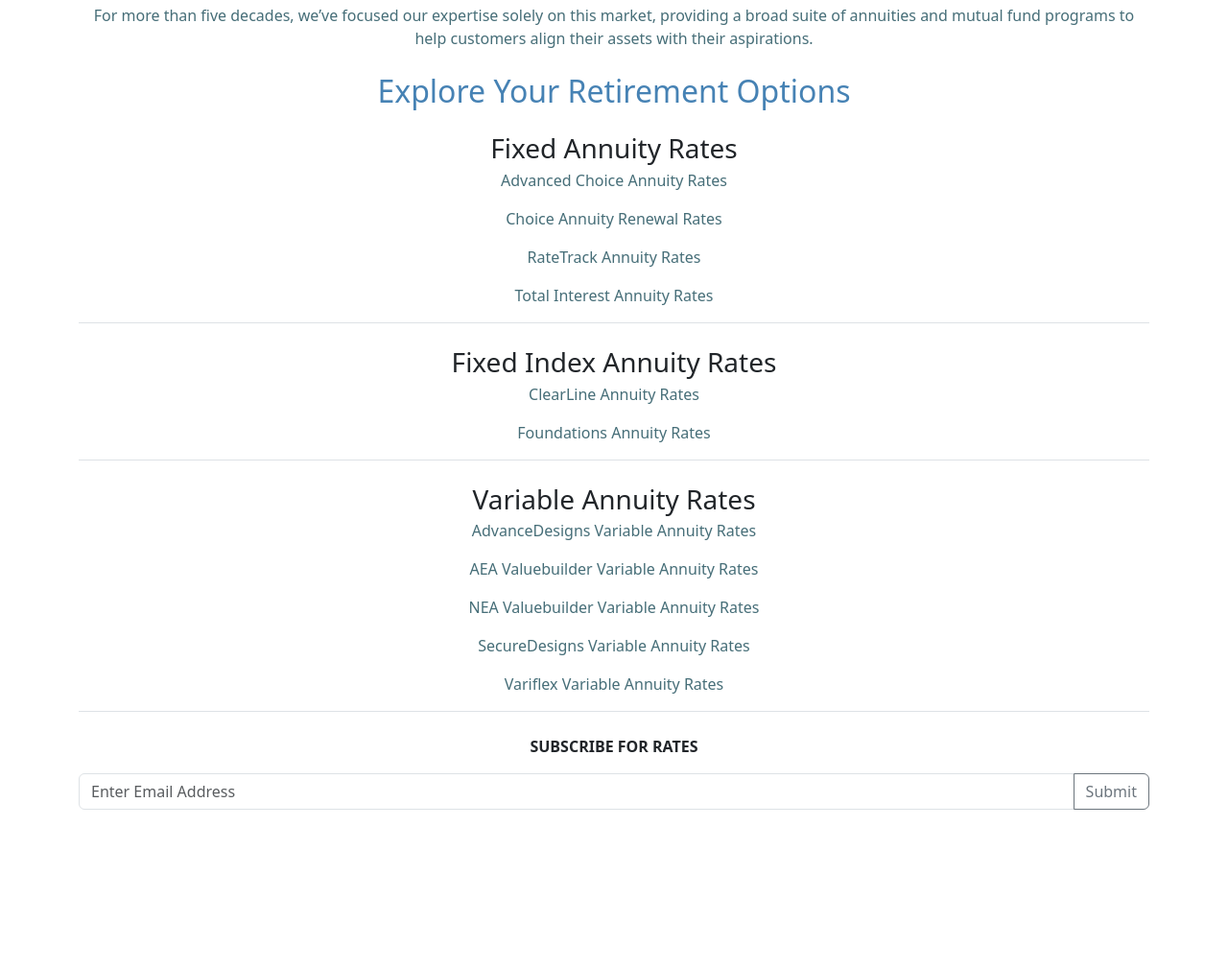
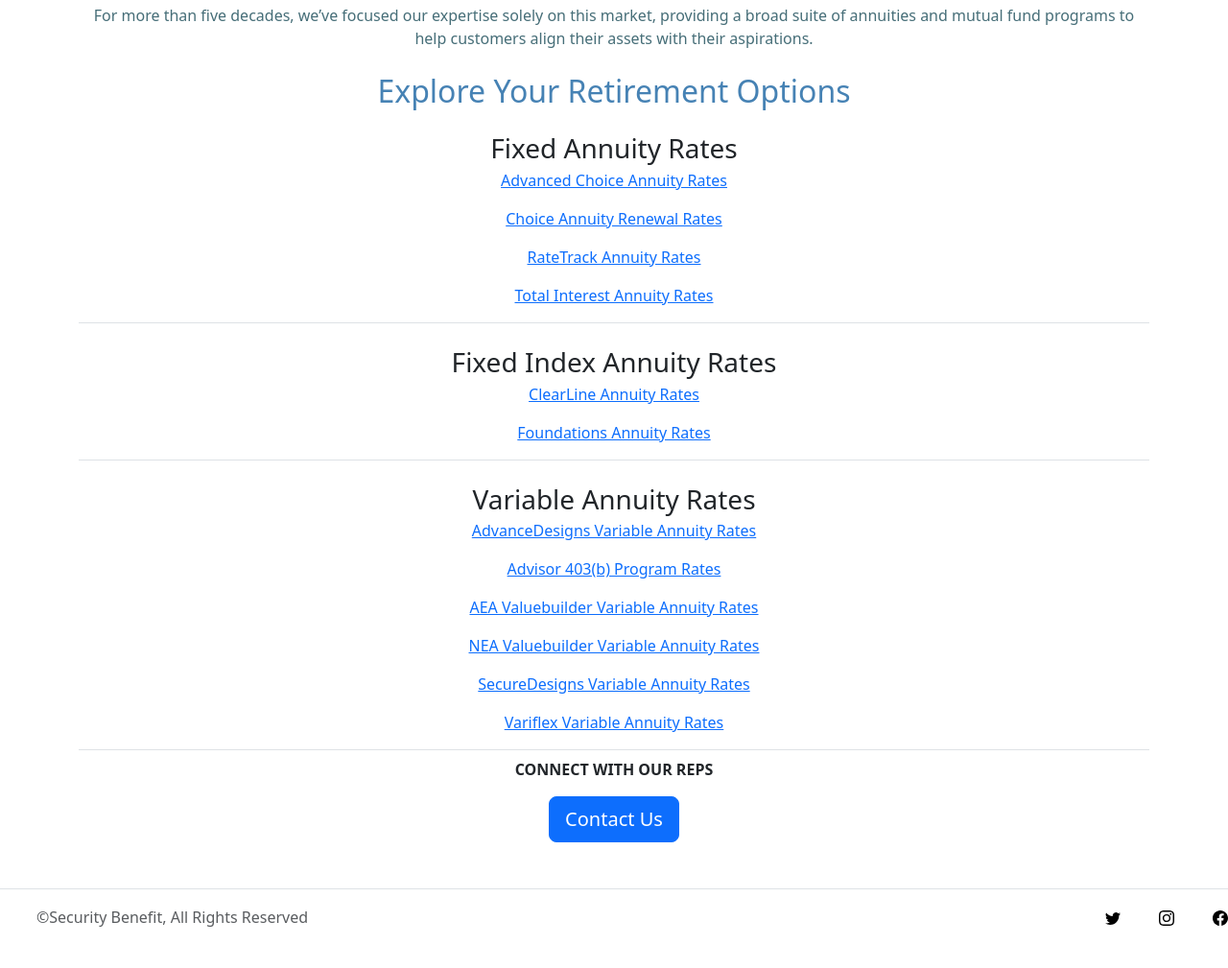
Before and after one commit to gonzalkaila/sb-summary-website, a Flask app: page / in a window 1280 px wide. Shown: the part 532-1541 px from the top of the page at 96% size. Before the commit the page ends 1376 px from the top, so only its background shows below. Run offline with Flask 3, Linux system fonts and the light colour scheme.

Commit message:
final changes

```diff
--- a/app.py
+++ b/app.py
@@ -4,57 +4,74 @@
 
 FAPRODUCTS = [
   {
-    'id': 1,
-    'name': 'Advanced Choice Annuity Rates'
+    'id': 0,
+    'name': 'Advanced Choice Annuity Rates',
+    'url': 'https://www.securitybenefit.com/AdvancedChoiceRates'
   },
   {
+    'id': 1,
+    'name': 'Choice Annuity Renewal Rates',
+    'url': 'https://www.securitybenefit.com/ChoiceAnnuityRates'
+  },
+{
     'id': 2,
-    'name': 'Choice Annuity Renewal Rates'
+    'name': 'RateTrack Annuity Rates',
+    'url': 'https://www.securitybenefit.com/RateTrackRates'
   },
 {
     'id': 3,
-    'name': 'RateTrack Annuity Rates'
-  },
-{
-    'id': 4,
-    'name': 'Total Interest Annuity Rates'
+    'name': 'Total Interest Annuity Rates',
+    'url': 'https://www.securitybenefit.com/TIARates'
   }
 ]
 FIAPRODUCTS = [
   {
-    'id': 5,
-    'name': 'ClearLine Annuity Rates'
+    'id': 4,
+    'name': 'ClearLine Annuity Rates',
+    'url': 'https://www.securitybenefit.com/ClearLineRates'
   },
   {
-    'id': 6,
-    'name': 'Foundations Annuity Rates'
+    'id': 5,
+    'name': 'Foundations Annuity Rates',
+    'url': 'https://www.securitybenefit.com/FoundationsRates'
   }
 ]
 VAPRODUCTS = [
   {
+    'id': 6,
+    'name': 'AdvanceDesigns Variable Annuity Rates',
+    'type': 'Variable Annuity',
+    'url': 'https://www.securitybenefit.com/rates/advancedesigns-variable-annuity-rates'
+  },
+  {
     'id': 7,
-    'name': 'AdvanceDesigns Variable Annuity Rates',
-    'type': 'Variable Annuity'
+    'name': 'Advisor 403(b) Program Rates',
+    'type': 'Variable Annuity',
+    'url': 'https://www.securitybenefit.com/rates/advisor-403b-program-interest-rates'
   },
   {
     'id': 8,
     'name': 'AEA Valuebuilder Variable Annuity Rates',
-    'type': 'Variable Annuity'
+    'type': 'Variable Annuity',
+    'url': 'https://www.securitybenefit.com/rates/aea-valuebuilder-variable-annuity-rates'
   },
   {
     'id': 9,
     'name': 'NEA Valuebuilder Variable Annuity Rates',
-    'type': 'Variable Annuity'
+    'type': 'Variable Annuity',
+    'url': 'https://www.securitybenefit.com/rates/nea-valuebuilder-variable-annuity-rates'
   },
   {
     'id': 10,
     'name': 'SecureDesigns Variable Annuity Rates',
-    'type': 'Variable Annuity'
+    'type': 'Variable Annuity',
+    'url': 'https://www.securitybenefit.com/rates/securedesigns-variable-annuity-rates'
   },
   {
     'id': 11,
     'name': 'Variflex Variable Annuity Rates',
-    'type': 'Variable Annuity'
+    'type': 'Variable Annuity',
+    'url': 'https://www.securitybenefit.com/rates/variflex-variable-annuity-rates'
   }
 ]
 
--- /dev/null
+++ b/templates/footer.html
@@ -0,0 +1,14 @@
+ <footer class="d-flex flex-wrap justify-content-between align-items-center py-3 my-4 border-top">
+    <div class="col-md-4 d-flex align-items-center">
+      <a href="/" class="mb-3 me-2 mb-md-0 text-body-secondary text-decoration-none lh-1">
+        <svg class="bi" width="30" height="24"><use xlink:href="#bootstrap"/></svg>
+      </a>
+      <span class="mb-3 mb-md-0 text-body-secondary">&copy;Security Benefit, All Rights Reserved</span>
+    </div>
+
+    <ul class="nav col-md-4 justify-content-end list-unstyled d-flex">
+      <li class="ms-3"><a class="text-body-secondary" href="#"><svg class="bi" width="24" height="24"><img src="/static/twitter.svg"></svg></a></li>
+      <li class="ms-3"><a class="text-body-secondary" href="#"><svg class="bi" width="24" height="24"><img src="/static/instagram.svg"></svg></a></li>
+      <li class="ms-3"><a class="text-body-secondary" href="#"><svg class="bi" width="24" height="24"><img src="/static/facebook.svg"></svg></a></li>
+    </ul>
+  </footer>
--- a/templates/home.html
+++ b/templates/home.html
@@ -2,6 +2,7 @@
       <html>
         <head>
           <title>SB Products</title>
+          <link rel="icon" type="image/x-icon" href="/static/sblogo.jpg">
           <meta charset="utf-8">
           <meta name="viewport" content="width=device-width, initial-scale=1">
           <link href="https://cdn.jsdelivr.net/npm/bootstrap@5.3.1/dist/css/bootstrap.min.css" rel="stylesheet" integrity="sha384-4bw+/aepP/YC94hEpVNVgiZdgIC5+VKNBQNGCHeKRQN+PtmoHDEXuppvnDJzQIu9" crossorigin="anonymous">
@@ -35,36 +36,41 @@
             <p class="text-center mt-2 mb-4" class="lead">For more than five decades, we’ve focused our expertise solely on this market, providing a broad suite of annuities and mutual fund programs to help customers align their assets with their aspirations.</p>
             <h2 class="text-center mt-2 mb-4">Explore Your Retirement Options
             </h2>
+
             <h3 class="text-center mt-2 mb-1">Fixed Annuity Rates</h3>
           <div class="text-center border-bottom">
             {% for faproduct in faproducts %}
-            <p> {{faproduct['name']}}
+          <p><a href="{{faproduct['url']}}">{{faproduct['name']}}</a>
           </p>
             {% endfor %}
           </div>
              <h3 class="text-center mt-4 mb-1">Fixed Index Annuity Rates</h3>
           <div class="text-center border-bottom">
             {% for fiaproduct in fiaproducts %}
-            <p> {{fiaproduct['name']}}
+            <p><a href="{{fiaproduct['url']}}">{{fiaproduct['name']}}</a>
           </p>
             {% endfor %}
           </div>
+
             <h3 class="text-center mt-4 mb-1">Variable Annuity Rates</h3>
           <div class="text-center border-bottom">
             {% for vaproduct in vaproducts %}
-            <p> {{vaproduct['name']}}
+            <p><a href="{{vaproduct['url']}}">{{vaproduct['name']}}</a>
           </p>
             {% endfor %}
             </div>
-            <div class="text-center mt-4 mb-0"
-            <p><b>SUBSCRIBE FOR RATES</b></p>
+
+            <div class="text-center mt-2 mb-0"
+            <p><b>CONNECT WITH OUR REPS</b></p>
             </div>
-            <div class="input-group mt-0 mb-5">
-  <input type="text" class="form-control" placeholder="Enter Email Address" aria-label="Email Address" aria-describedby="button-addon2">
-  <button class="btn btn-outline-secondary" type="button" id="button-addon2">Submit</button>
+            <div class="input-group mt-0 mb-0">
+            </div>
+            <div class="mt-0 mb-5" style="text-align:center;">
+            <a href="mailto:kaila.gonzalez@securitybenefit.com?subject=Connect%20me%20with%20a%20Security%20Benefit%20representative&body=My%20Name%3A%20%3Center%20name%3E%0D%0AI%20am%20interested%20in%20Security%20Benefit%20Product%3A%20%3Center%20product%3E%0D%0AMy%20Question%3A%20%3Center%20question%3E" button type="button" class="btn btn-primary btn-lg">Contact Us</a>
       </div>
           </div>
         </div>
           </div>
+          {% include 'footer.html' %}
         </body>
       </html>
```
Also changed, not shown: static/facebook.svg (added), static/instagram.svg (added), static/sblogo.jpg (added), static/twitter.svg (added). Lines whose indentation alone changed are shown as unchanged.
